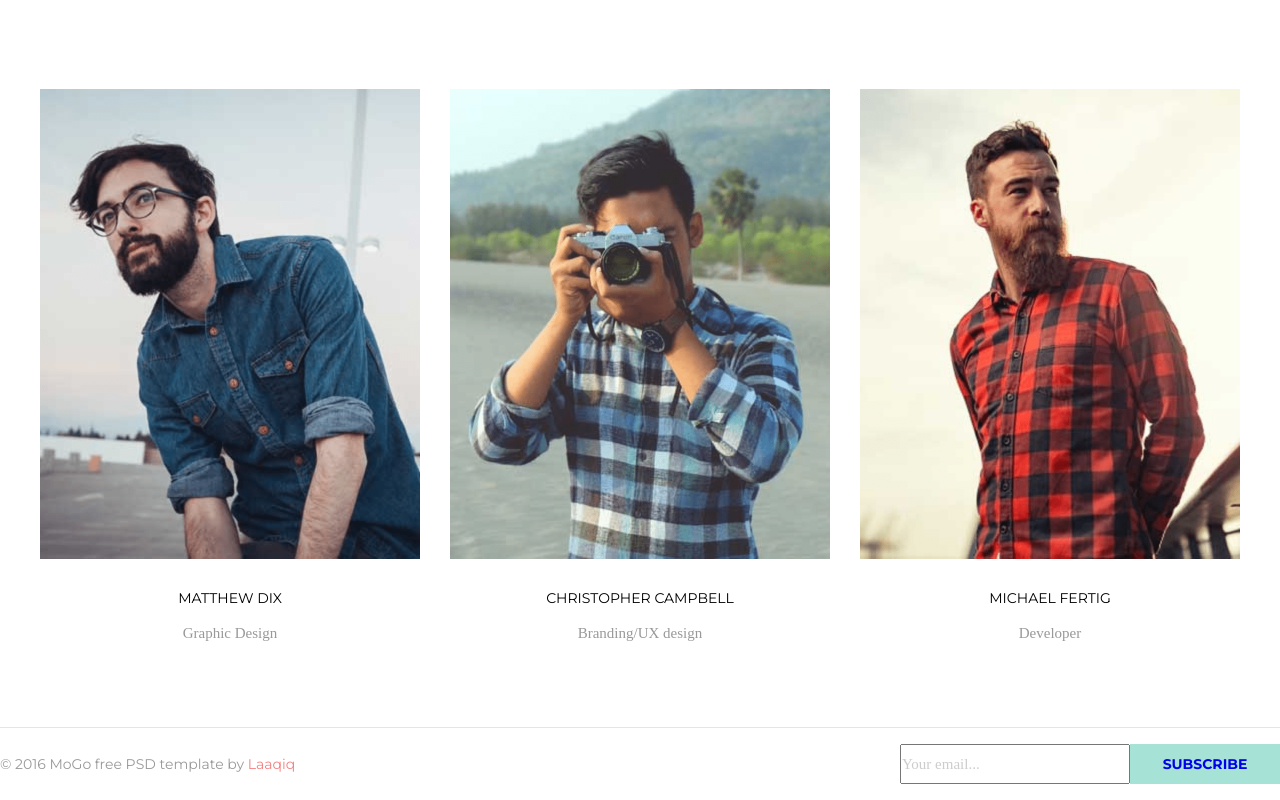
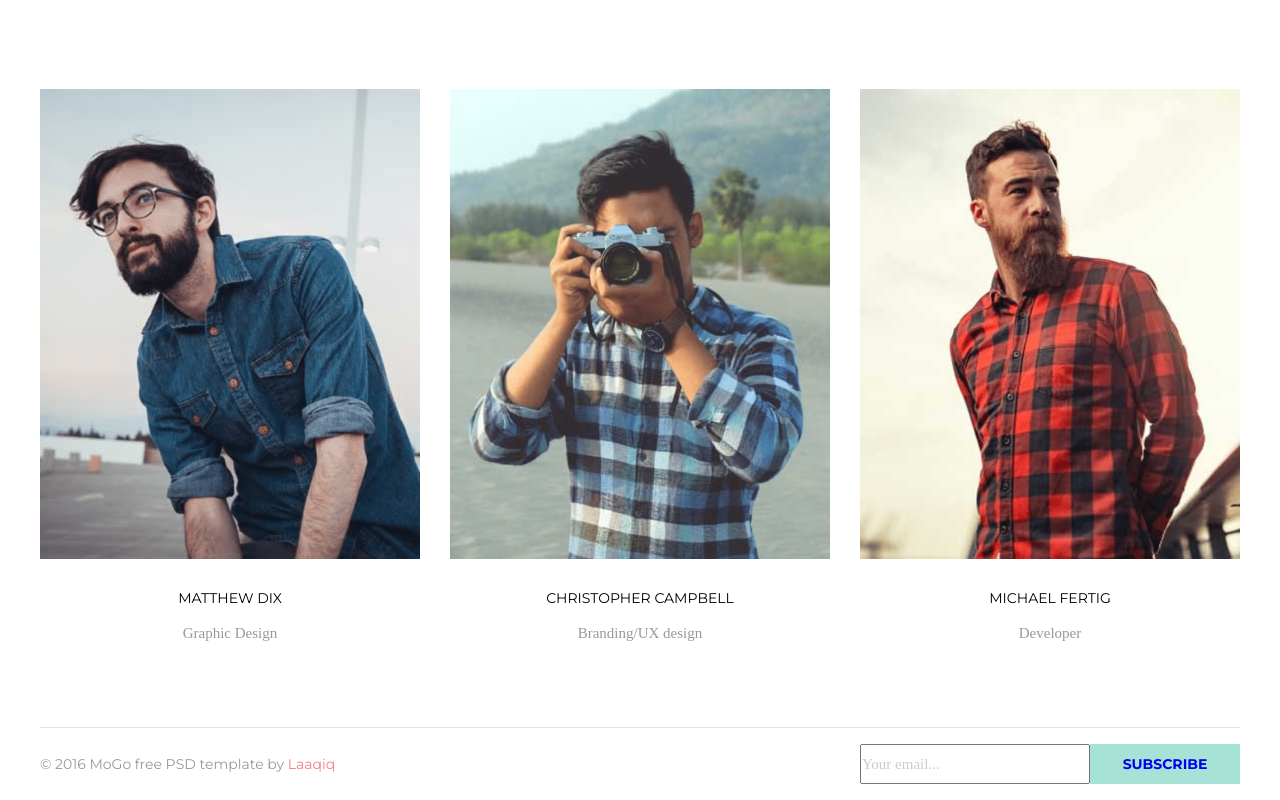
Before and after one commit to mrjnmzk/module-10, a plain HTML site: page index.html in a window 1280 px wide. Shown: the part 1864-2664 px from the top of the page. Drawn offline with Linux system fonts and the light colour scheme.

Commit message:
Update index.html

```diff
--- a/index.html
+++ b/index.html
@@ -331,7 +331,7 @@
         </div>
       </main>
 
-        <footer class="footer">
+        <footer class="footer size-container">
           <div class="footer-container">
           <div class="sign-container">
             <p class="footer__sign">
```
